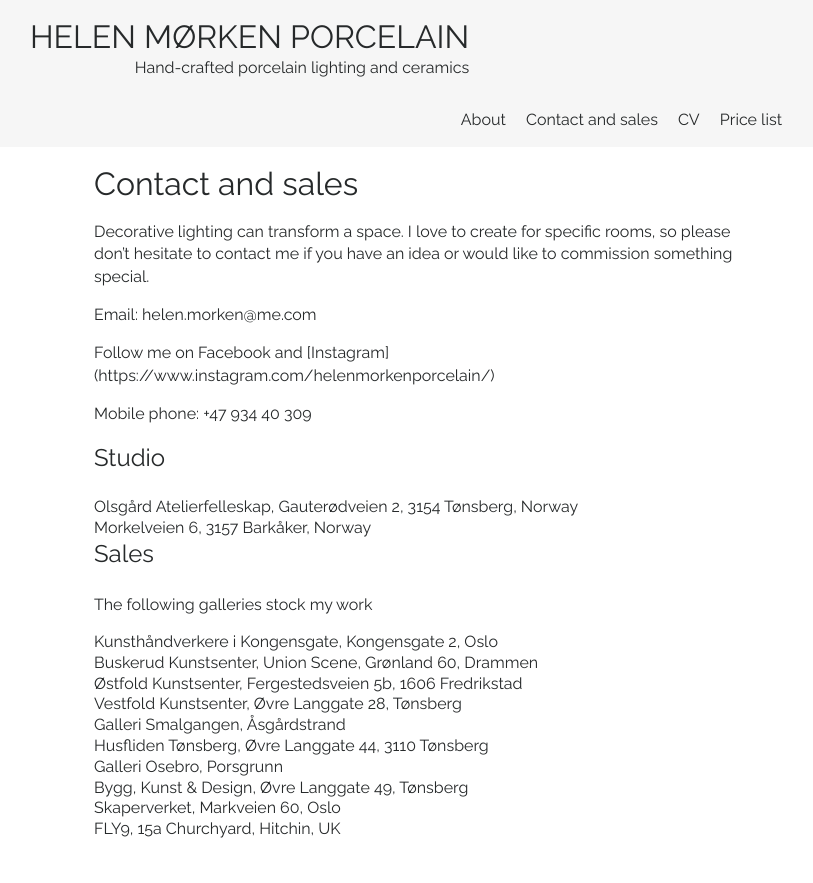
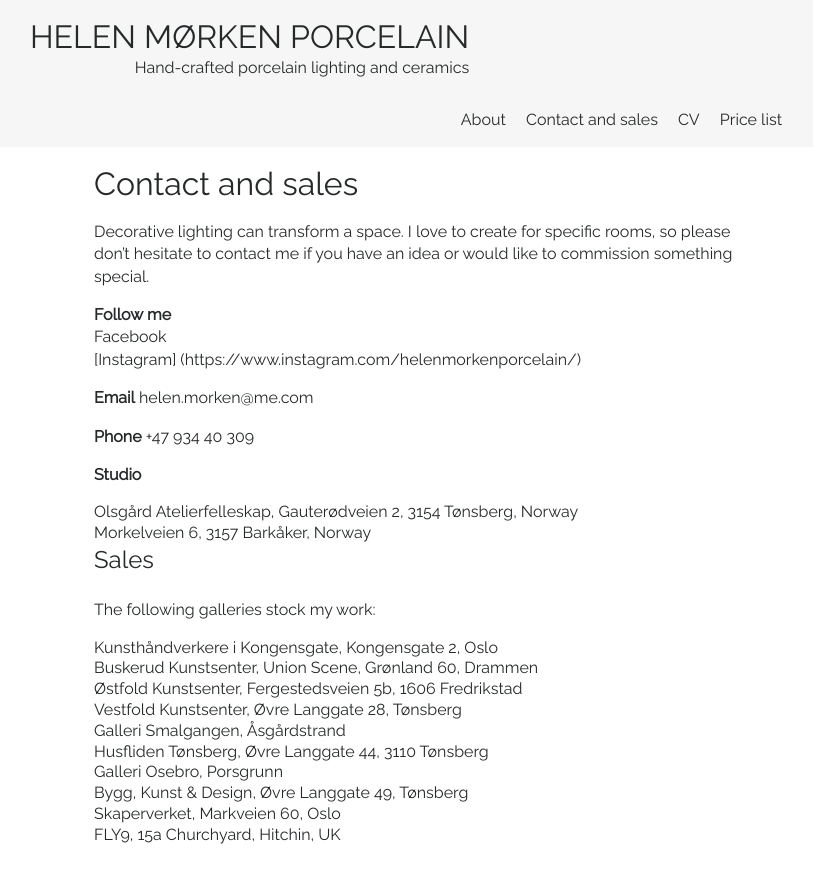
Before and after one commit to rebekkjm/helenmorkenno, a Jekyll site: the page built from contact-and-sales.md, in a window 1280 px wide. Shown: the top 883 px of the page, without its empty margins (226-1039 px from the left). Built offline with Jekyll 4.4.1, drawn with Linux system fonts in a browser that asks for light colours.

Commit message:
Update contact-and-sales.md

```diff
--- a/contact-and-sales.md
+++ b/contact-and-sales.md
@@ -6,20 +6,20 @@ permalink: /contact-and-sales/
 
 Decorative lighting can transform a space. I love to create for specific rooms, so please don’t hesitate to contact me if you have an idea or would like to commission something special.
 
-Email: [helen.morken@me.com](mailto:helen.morken@me.com)
+**Follow me**
+[Facebook](http://www.facebook.com/HelenMorkenCeramics)
+[Instagram] (https://www.instagram.com/helenmorkenporcelain/)
 
-Follow me on [Facebook](http://www.facebook.com/HelenMorkenCeramics) and [Instagram] (https://www.instagram.com/helenmorkenporcelain/)
+**Email** [helen.morken@me.com](mailto:helen.morken@me.com)
 
-Mobile phone: [+47 934 40 309](tel:+4793440309)
+**Phone** [+47 934 40 309](tel:+4793440309)
 
-### Studio
+**Studio**
 - Olsgård Atelierfelleskap, Gauterødveien 2, 3154 Tønsberg, Norway
 - Morkelveien 6, 3157 Barkåker, Norway
 
-
 ### Sales
-The following galleries stock my work
-
+The following galleries stock my work:
 - Kunsthåndverkere i Kongensgate, Kongensgate 2, Oslo
 - Buskerud Kunstsenter, Union Scene, Grønland 60, Drammen
 - Østfold Kunstsenter, Fergestedsveien 5b, 1606 Fredrikstad
```
